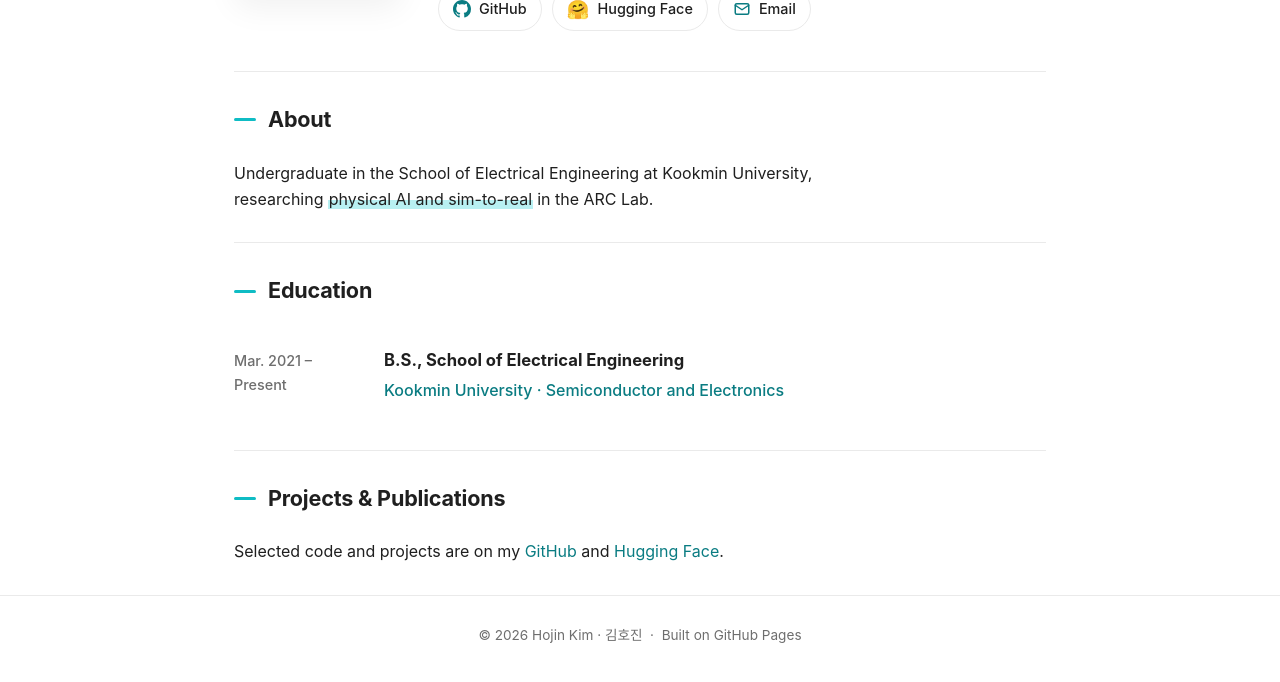
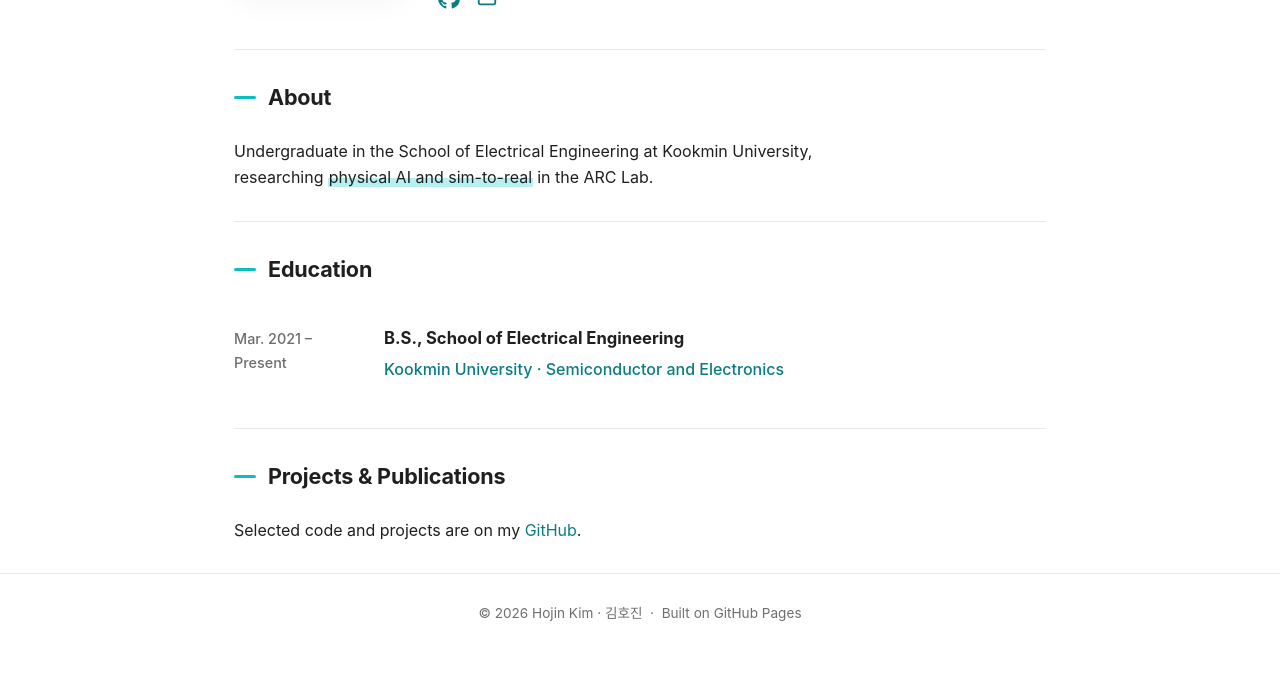
Before and after one commit to hojinlab/hojinlab.github.io, a Jekyll site: the page built from index.html, in a window 1280 px wide and 1023 px high, cut to the strip 329-1011 px from the top of the window. Built offline with Jekyll 4.4.1, drawn with Linux system fonts in a browser that asks for light colours; some web fonts are replaced.

Commit message:
style: show hero socials as icon-only links and drop Hugging Face
Co-Authored-By: Claude Opus 5.5 <noreply@anthropic.com>
Claude-Session: https://claude.ai/code/session_012moz7vCg9TAuRFfAiJj9QR

```diff
--- a/assets/css/style.css
+++ b/assets/css/style.css
@@ -151,28 +151,19 @@
       max-width: 52ch;
     }
 
-    .socials { display: flex; gap: 10px; margin-top: 20px; flex-wrap: wrap; }
+    .socials { display: flex; gap: 16px; margin-top: 20px; flex-wrap: wrap; }
     .icon-btn {
       display: inline-flex;
       align-items: center;
-      gap: 8px;
-      padding: 9px 14px;
-      border-radius: 999px;
-      border: 1px solid var(--border);
-      background: var(--surface);
-      color: var(--text);
-      font-size: 0.9rem;
-      font-weight: 500;
-      transition: transform 0.12s ease, border-color 0.15s ease, background 0.15s ease;
+      color: var(--accent-deep);
+      transition: transform 0.12s ease, color 0.15s ease;
     }
     .icon-btn:hover {
       text-decoration: none;
-      border-color: var(--accent);
-      background: var(--accent-soft);
+      color: var(--accent);
       transform: translateY(-1px);
     }
-    .icon-btn svg { width: 18px; height: 18px; display: block; color: var(--accent-deep); }
-    .icon-btn .hf { font-size: 1.15rem; line-height: 1; }
+    .icon-btn svg { width: 22px; height: 22px; display: block; }
 
     /* ---------- Sections ---------- */
     section { padding: 30px 0; border-top: 1px solid var(--border); scroll-margin-top: 74px; }
--- a/index.html
+++ b/index.html
@@ -31,15 +31,9 @@ layout: default
         <div class="socials">
           <a class="icon-btn" href="https://github.com/hojinlab" target="_blank" rel="noopener" aria-label="GitHub">
             <svg viewBox="0 0 16 16" fill="currentColor" aria-hidden="true"><path d="M8 0C3.58 0 0 3.58 0 8c0 3.54 2.29 6.53 5.47 7.59.4.07.55-.17.55-.38 0-.19-.01-.82-.01-1.49-2.01.37-2.53-.49-2.69-.94-.09-.23-.48-.94-.82-1.13-.28-.15-.68-.52-.01-.53.63-.01 1.08.58 1.23.82.72 1.21 1.87.87 2.33.66.07-.52.28-.87.51-1.07-1.78-.2-3.64-.89-3.64-3.95 0-.87.31-1.59.82-2.15-.08-.2-.36-1.02.08-2.12 0 0 .67-.21 2.2.82.64-.18 1.32-.27 2-.27.68 0 1.36.09 2 .27 1.53-1.04 2.2-.82 2.2-.82.44 1.1.16 1.92.08 2.12.51.56.82 1.27.82 2.15 0 3.07-1.87 3.75-3.65 3.95.29.25.54.73.54 1.48 0 1.07-.01 1.93-.01 2.2 0 .21.15.46.55.38A8.01 8.01 0 0016 8c0-4.42-3.58-8-8-8z"/></svg>
-            <span>GitHub</span>
-          </a>
-          <a class="icon-btn" href="https://huggingface.co/hojinlab" target="_blank" rel="noopener" aria-label="Hugging Face">
-            <span class="hf" aria-hidden="true">🤗</span>
-            <span>Hugging Face</span>
           </a>
           <a class="icon-btn" href="mailto:hojinkim@kookmin.ac.kr" aria-label="Email">
             <svg viewBox="0 0 24 24" fill="none" stroke="currentColor" stroke-width="2" stroke-linecap="round" stroke-linejoin="round" aria-hidden="true"><rect x="3" y="5" width="18" height="14" rx="2"/><path d="m3 7 9 6 9-6"/></svg>
-            <span>Email</span>
           </a>
         </div>
       </div>
@@ -108,11 +102,9 @@ layout: default
       </div>
       <p class="lead">
         <span class="en">Selected code and projects are on my
-          <a href="https://github.com/hojinlab" target="_blank" rel="noopener">GitHub</a> and
-          <a href="https://huggingface.co/hojinlab" target="_blank" rel="noopener">Hugging Face</a>.</span>
+          <a href="https://github.com/hojinlab" target="_blank" rel="noopener">GitHub</a>.</span>
         <span class="ko">주요 코드와 프로젝트는
-          <a href="https://github.com/hojinlab" target="_blank" rel="noopener">GitHub</a>과
-          <a href="https://huggingface.co/hojinlab" target="_blank" rel="noopener">Hugging Face</a>에서 확인하실 수 있습니다.</span>
+          <a href="https://github.com/hojinlab" target="_blank" rel="noopener">GitHub</a>에서 확인하실 수 있습니다.</span>
       </p>
     </section>
 
```
